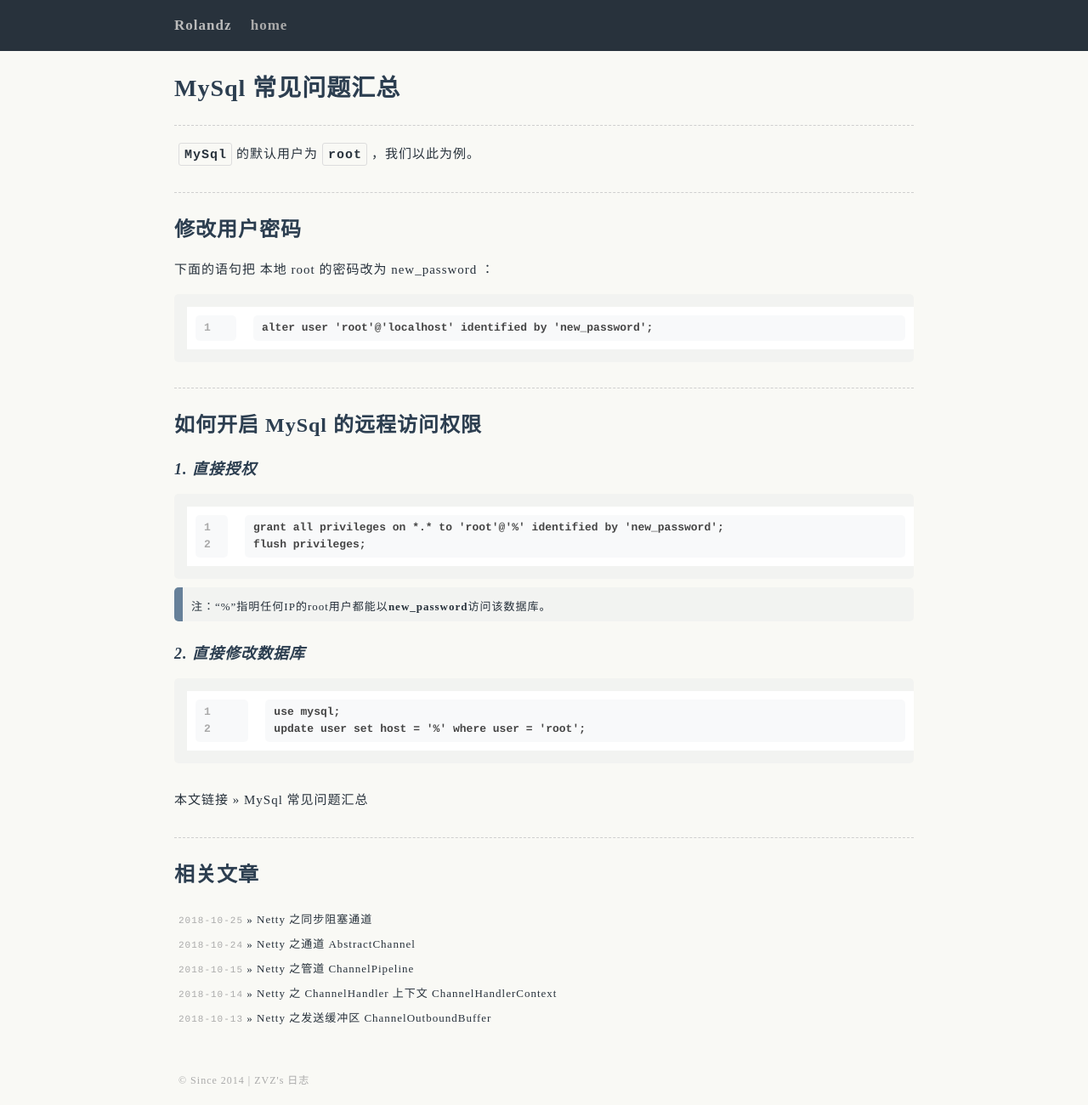
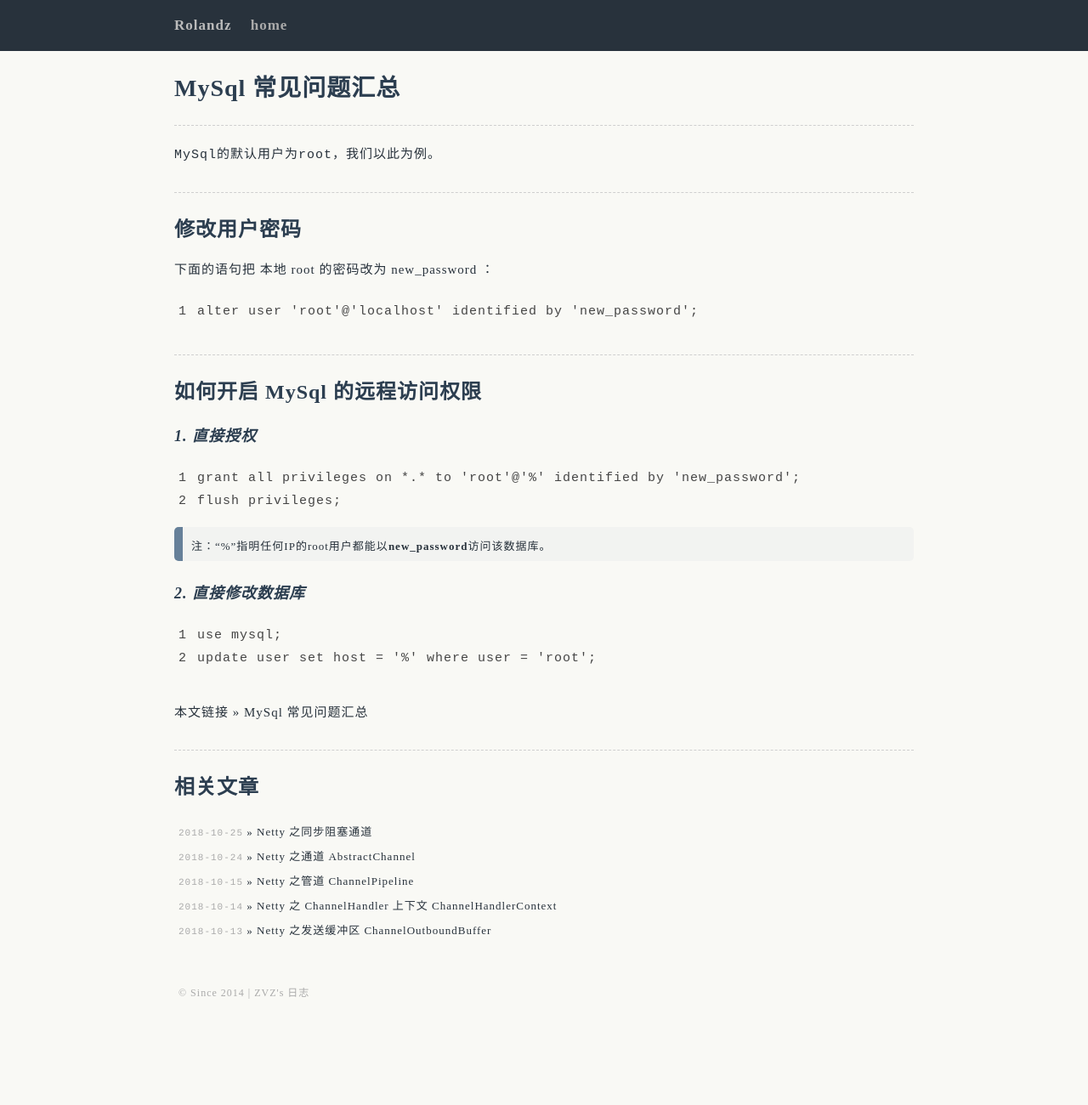
Before and after one commit to uxgnoz/uxgnoz.github.com, a Jekyll site: the page built from _posts/2014-07-31-mysql-faq.md, in a window 1280 px wide. Shown: the whole page at 85% size. Built offline with Jekyll 4.4.1, drawn with Linux system fonts in a browser that asks for light colours; comment, search, counter and statistics services are not loaded; after the commit the page ends 1197 px from its top, so only the background shows below that.

Commit message:
css/screen.css

```diff
--- a/css/screen.css
+++ b/css/screen.css
@@ -201,8 +201,6 @@
 /*
 /*****************************************************************************/
 
-#post { }
-
   /* standard */
 
 #post strong {
@@ -211,7 +209,7 @@
   /*color: darkblue;*/
 }
 
-#post pre {
+/* #post pre {
   /* border-left: 10px solid rgba(102, 128, 153, 1); */
   border-radius: 5px;
   margin: 5px 5px 5px 5px;
@@ -220,10 +218,10 @@
   line-height: 20px;
   font-family: Courier, 'Microsoft Yahei', sans-serif;
   word-wrap: break-word;
-}
+} */
 
 
-#post code {
+/* #post code {
   border: 1px solid #ddd;
   /*background-color: #f2f2f2;*/
   padding: 5px 5px 3px 6px;
@@ -232,9 +230,9 @@
   font-weight: 600;
   margin-left: 5px;
   margin-right: 5px;
-}
+} */
 
-#post pre code {
+/* #post pre code {
   border: none;
   padding: 0;
   font-size: 13px;
@@ -244,7 +242,7 @@
   font-weight: 600;
   margin-left: 0px;
   margin-right: 0px;
-}
+} */
 
 /* terminal */
 #post pre.terminal {
@@ -259,11 +257,11 @@
 }
 
 
-#post pre table {
+/* #post pre table {
   width: 100%;
-}
+} */
 
-#post figure pre {
+/* #post figure pre {
   border-radius: 5px;
   margin: 5px 5px 5px 5px;
   background-color:rgba(102, 128, 153, 0.0470588);
@@ -279,12 +277,12 @@
   line-height: 20px;
   font-family: Courier, 'Microsoft Yahei', sans-serif;
   word-wrap: break-word;
-}
+} */
 
-#post figure pre td {
+/* #post figure code table td {
   border: 0px;
 
-}
+} */
 
 .gutter .gl {
   padding: 0px;
@@ -329,7 +327,7 @@
 
 strike, linethru {text-decoration:line-through;}
 
-#post #tbl table { width:100%; margin-bottom:2em; }
+/* #post #tbl table { width:100%; margin-bottom:2em; }
 #post #tbl table td { padding:0.5em; }
 #post #tbl table thead { background-color:#262626; color:#fff; font-weight:bold; }
 #post #tbl table thead a { text-decoration:none; color:#fff; }
@@ -339,7 +337,7 @@
 #post #tbl.zebra tbody tr:nth-child(odd) {background: #fff}
 #post #tbl.ul tbody tr {border-bottom:1px solid #ccc;}
 #post #tbl.borders tbody tr {border-left:1px solid #ccc; border-bottom:1px solid #ccc;}
-#post #tbl.borders tbody td {border-right:1px solid #ccc;}
+#post #tbl.borders tbody td {border-right:1px solid #ccc;} */
 
 #post em {font-style:italic;}
 
@@ -353,7 +351,7 @@
   font-size: 13px;
   }
 
-table {
+/* table {
     padding: 0;
     border-collapse:collapse;
     border-spacing:0;
@@ -381,7 +379,7 @@
     background: #fff;
     padding: 8px 12px 3px 12px;
     border-left: 1px solid #aaaaaa;
-}
+}  */
 
 img {
   box-shadow: 0 0 1px #9797A6;
@@ -390,8 +388,3 @@
   margin-top: 10px;
   margin-bottom: 5px;
 }
-
-.lineno {
-    margin-right: 10px;
-    color: #aaa;
-}
```
